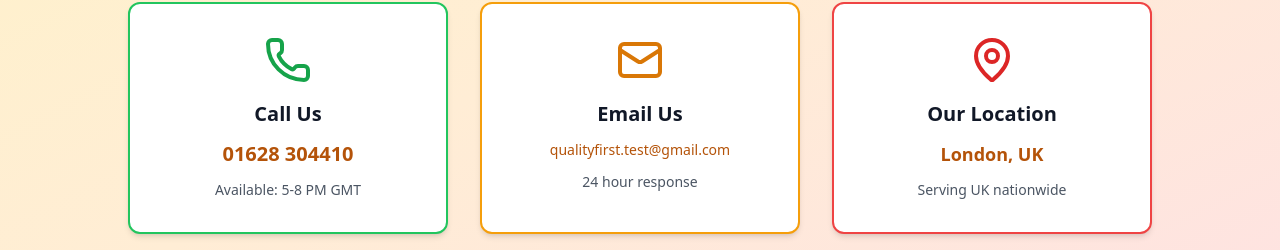
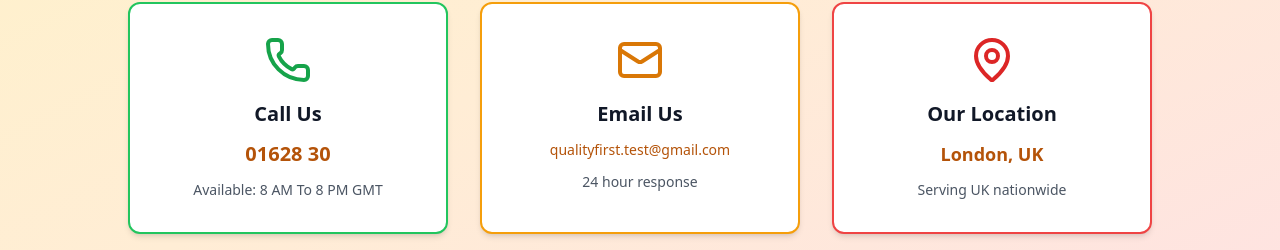
Before and after one commit to younes478/qualityfirst-website, a React (Create React App) app: page / in a window 1280 px wide. Shown: the part 3636-3886 px from the top of the page. Built offline with nearby package versions, Linux system fonts and the light colour scheme.

Commit message:
Fix: Remove cart function

```diff
--- a/src/App.js
+++ b/src/App.js
@@ -29,7 +29,7 @@ const DateFruitWebsite = () => {
       callUs: "Call Us",
       emailUs: "Email Us",
       location: "Our Location",
-      available: "Available: 5-8 PM GMT",
+      available: "Available: 8 AM To 8 PM GMT",
       response: "24 hour response",
       serving: "Serving UK nationwide",
       freeDelivery: "Free UK Delivery",
@@ -513,8 +513,8 @@ const DateFruitWebsite = () => {
             <div className="bg-white rounded-xl p-8 text-center shadow-md border-2 border-green-500 hover:shadow-lg transition-all">
               <Phone className="w-12 h-12 text-green-600 mx-auto mb-4" />
               <h3 className="font-bold text-gray-900 mb-3 text-xl">{t.callUs}</h3>
-              <a href="tel:01628304410" className="text-amber-700 font-bold text-xl block">
-                01628 304410
+              <a href="tel:016283" className="text-amber-700 font-bold text-xl block">
+                01628 30
               </a>
               <p className="text-sm text-gray-600 mt-3">{t.available}</p>
             </div>
```
